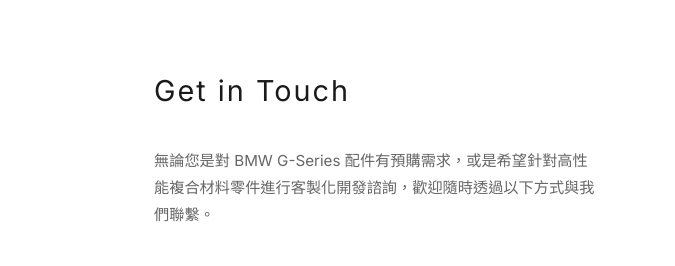
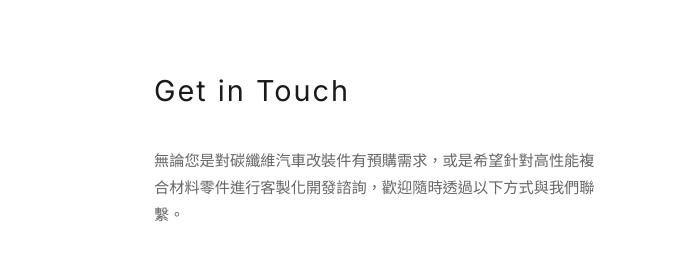
Before and after one commit to HuangKuanTi/crafted-composite, a plain HTML site: page contact.html in a window 1280 px wide. Shown: the part 399-665 px from the top of the page, 0-675 px from the left. Drawn offline with Linux system fonts and the light colour scheme.

Commit message:
Add files via upload

```diff
--- a/contact.html
+++ b/contact.html
@@ -120,7 +120,7 @@
 <main class="contact-container">
     <div class="contact-info">
         <h2>Get in Touch</h2>
-        <p>無論您是對 BMW G-Series 配件有預購需求，或是希望針對高性能複合材料零件進行客製化開發諮詢，歡迎隨時透過以下方式與我們聯繫。</p>
+        <p>無論您是對碳纖維汽車改裝件有預購需求，或是希望針對高性能複合材料零件進行客製化開發諮詢，歡迎隨時透過以下方式與我們聯繫。</p>
 
         <div class="info-item">
             <div class="info-label">Official Store</div>
```
